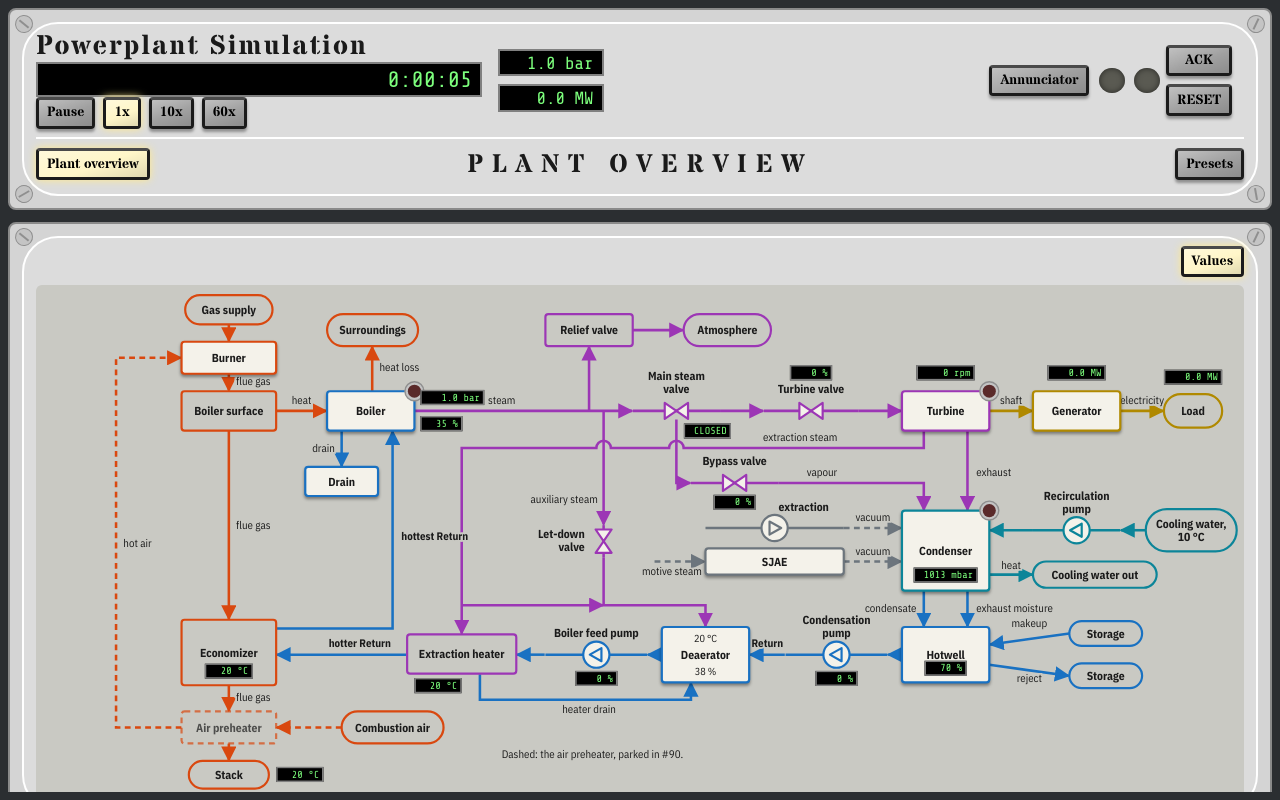
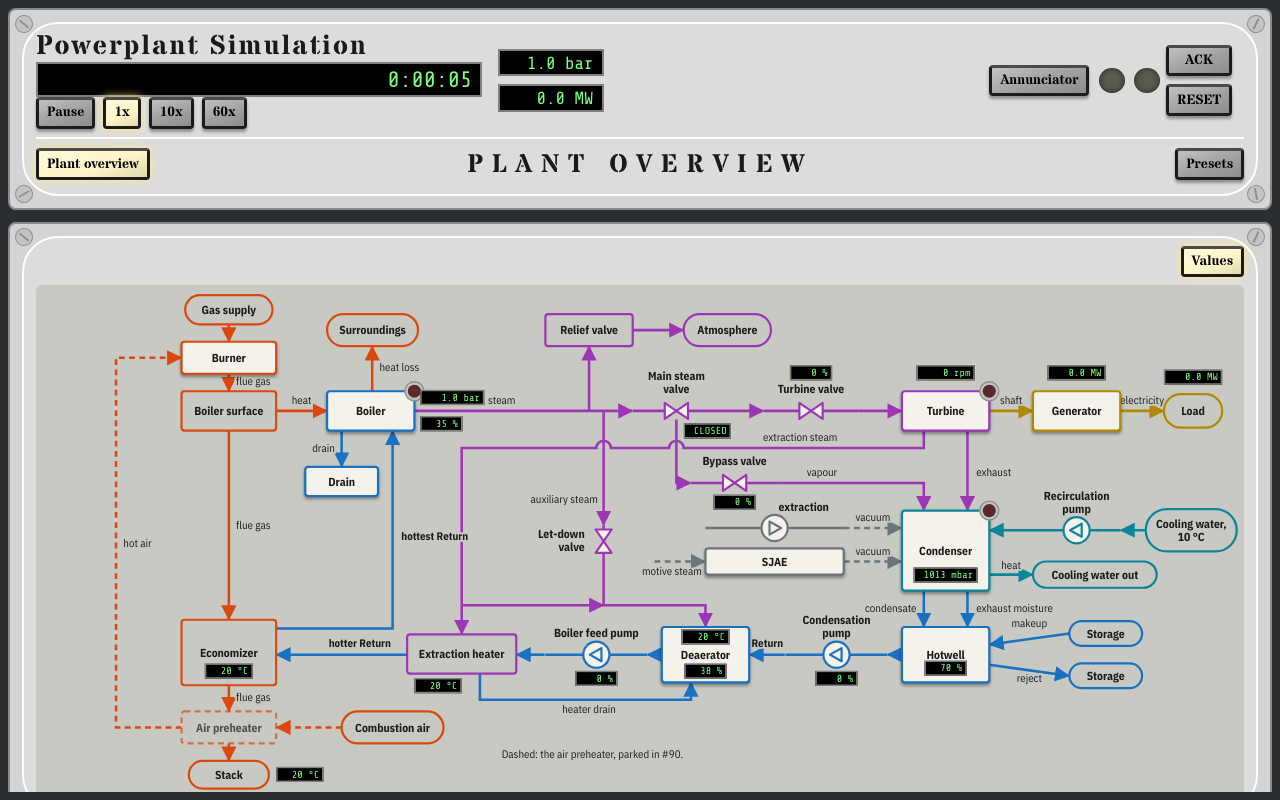
Before and after one commit to NarubyRiverlione/steamboiler, a React (Vite) app: page / in a window 1280 px wide. Built offline with nearby package versions, Linux system fonts and the light colour scheme.

Commit message:
Overview: deaerator temperature and level as LCD readouts like the others (#99)
Co-Authored-By: Claude Sonnet 5.5 <noreply@anthropic.com>

```diff
--- a/src/components/board/board.css
+++ b/src/components/board/board.css
@@ -388,12 +388,6 @@
   font-size: 14px;
 }
 
-.board-node-value {
-  fill: var(--board-text);
-  font-family: var(--board-font-lcd);
-  font-size: 14px;
-  text-anchor: middle;
-}
 
 .board-node-name {
   fill: var(--board-text);
--- a/src/navigation/PlantOverview.tsx
+++ b/src/navigation/PlantOverview.tsx
@@ -1,4 +1,4 @@
-/** Plant overview: the plant to be (ADR 0029) as an SVG, drawn from plantDiagram.ts. A part with controls links to its page and carries an alarm LED. The live values (#99) are LCD labels beside the nodes, all hidden by the Values toggle: the list is DIAGRAM_VALUES and the deaerator's temperature and level; the deaerator's safe-to-close lamp (ADR 0038) is not a value and always shows. */
+/** Plant overview: the plant to be (ADR 0029) as an SVG, drawn from plantDiagram.ts. A part with controls links to its page and carries an alarm LED. The live values (#99) are LCD labels beside the nodes, all hidden by the Values toggle: the list is DIAGRAM_VALUES; the deaerator's safe-to-close lamp (ADR 0038) is not a value and always shows. */
 
 import { useState, type ReactNode } from "react"
 import { Link } from "react-router-dom"
@@ -20,7 +20,6 @@ import {
   type DiagramValue,
   type NodeSymbol,
 } from "./plantDiagram"
-import { CstDeaerator } from "../context/const"
 import { hotwellFraction, overviewValueTexts } from "./overviewValues"
 import { PARTS, partAlarms } from "./plantParts"
 
@@ -118,7 +117,7 @@ function PlantOverview() {
   const hotwellLevel: number = useEMA(hotwellFraction(state), 0.1)
   const texts = overviewValueTexts(state, { pressure: smoothPressure, hotwellLevel })
   const alarms = partAlarms(state)
-  const { temperature, waterVolume, startUpVentOpen, safeToClose } = state.Deaerator
+  const { startUpVentOpen, safeToClose } = state.Deaerator
   const deaerator: DiagramNode | undefined = NODES.find((node: DiagramNode) => node.id === "deaerator")
   return (
     <PanelFrame title="Plant">
@@ -198,16 +197,6 @@ function PlantOverview() {
         )}
         {deaerator !== undefined && (
           <g className="board-node-values" pointerEvents="none">
-            {showValues && (
-              <>
-                <text className="board-node-value" x={deaerator.x + deaerator.w / 2} y={deaerator.y + 20}>
-                  {temperature.toFixed(0)} °C
-                </text>
-                <text className="board-node-value" x={deaerator.x + deaerator.w / 2} y={deaerator.y + deaerator.h - 10}>
-                  {((waterVolume / CstDeaerator.TotalVolume) * 100).toFixed(0)} %
-                </text>
-              </>
-            )}
             {startUpVentOpen && (
               <g transform={"translate(" + String(deaerator.x + deaerator.w) + " " + String(deaerator.y) + ")"}>
                 <Led lit={safeToClose} tone="ok" label="Deaerator safe to close" />
--- a/src/navigation/overviewValues.ts
+++ b/src/navigation/overviewValues.ts
@@ -1,6 +1,6 @@
 /** The text of each live value on the plant overview (#99), from the plant state; the levels and the pressure arrive smoothed, as the part pages show them. */
 
-import { CstSimulation } from "../context/const"
+import { CstDeaerator, CstSimulation } from "../context/const"
 import type PowerPlantState from "../context/PowerPlantState"
 import type { ValueId } from "./plantDiagram"
 
@@ -30,6 +30,8 @@ export function overviewValueTexts(state: PowerPlantState, smoothed: SmoothedVal
     condenserPressure: `${Condenser.pressure.toFixed(0)} mbar`,
     hotwellLevel: percent(smoothed.hotwellLevel),
     condensationPump: percent(Condenser.condensationPumpValvePosition),
+    deaeratorTemperature: celsius(Deaerator.temperature),
+    deaeratorLevel: percent(Deaerator.waterVolume / CstDeaerator.TotalVolume),
     feedPump: percent(Deaerator.feedPumpValvePosition),
     heaterTemperature: celsius(Heater.returnTemperature),
     economizerTemperature: celsius(Boiler.returnTemperatureOut),
--- a/src/navigation/plantDiagram.ts
+++ b/src/navigation/plantDiagram.ts
@@ -53,6 +53,8 @@ export type ValueId =
   | "hotwellLevel"
   | "condensationPump"
   | "feedPump"
+  | "deaeratorTemperature"
+  | "deaeratorLevel"
   | "heaterTemperature"
   | "economizerTemperature"
   | "stackTemperature"
@@ -339,6 +341,8 @@ export const DIAGRAM_VALUES: readonly DiagramValue[] = [
   { id: "condenserPressure", node: "condenser", label: "Condenser pressure", widest: "1100 mbar", x: 1250, y: 388, anchor: "middle" },
   { id: "hotwellLevel", node: "hotwell", label: "Hotwell level", widest: "100 %", x: 1250, y: 516, anchor: "middle" },
   { id: "condensationPump", node: "condpump", label: "Condensation pump position", widest: "100 %", x: 1100, y: 530, anchor: "middle" },
+  { id: "deaeratorTemperature", node: "deaerator", label: "Deaerator temperature", widest: "999 °C", x: 920, y: 473, anchor: "middle" },
+  { id: "deaeratorLevel", node: "deaerator", label: "Deaerator level", widest: "100 %", x: 920, y: 520, anchor: "middle" },
   { id: "feedPump", node: "feedpump", label: "Boiler feed pump position", widest: "100 %", x: 770, y: 530, anchor: "middle" },
   { id: "heaterTemperature", node: "heater", label: "Extraction heater temperature", widest: "999 °C", x: 585, y: 540, anchor: "end" },
   { id: "economizerTemperature", node: "economizer", label: "Economizer temperature", widest: "999 °C", x: 265, y: 520, anchor: "middle" },
```
Also changed, not shown: 2 other files (tests, documents, lock files or other folders).
